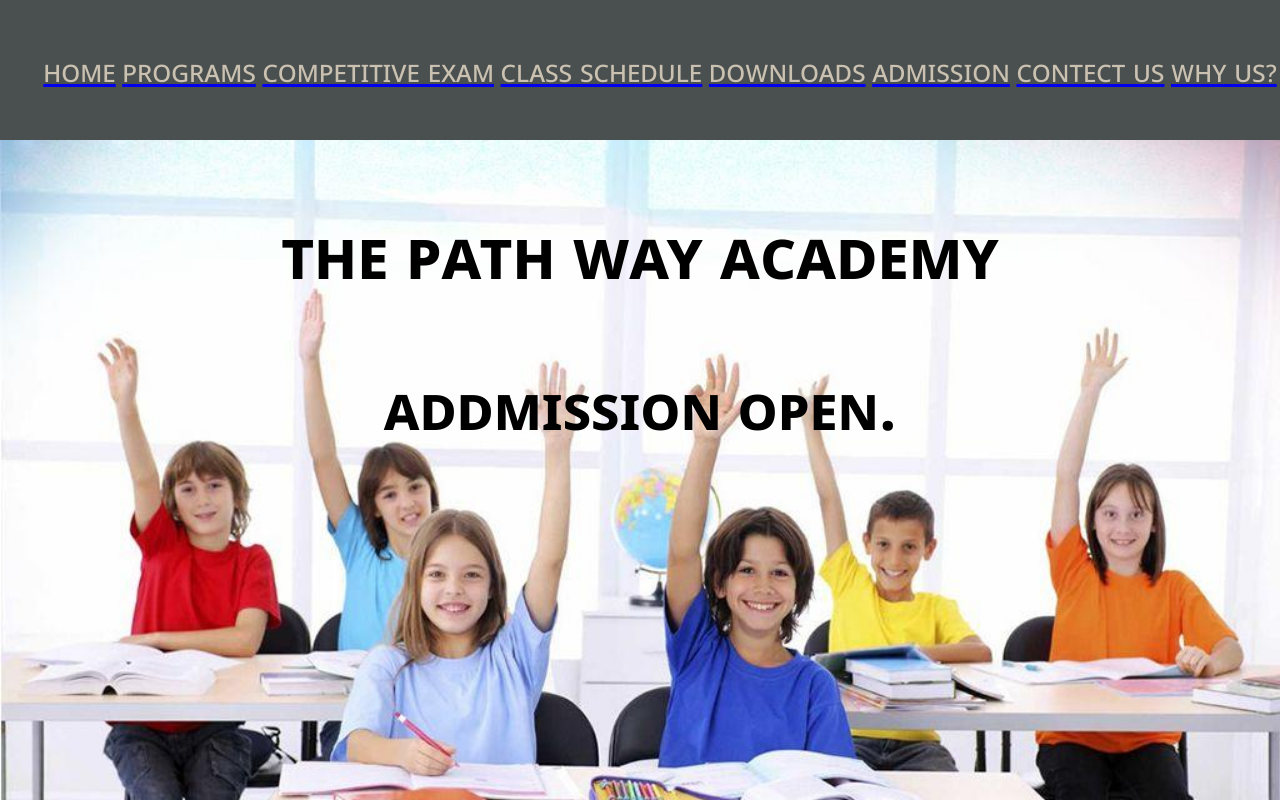
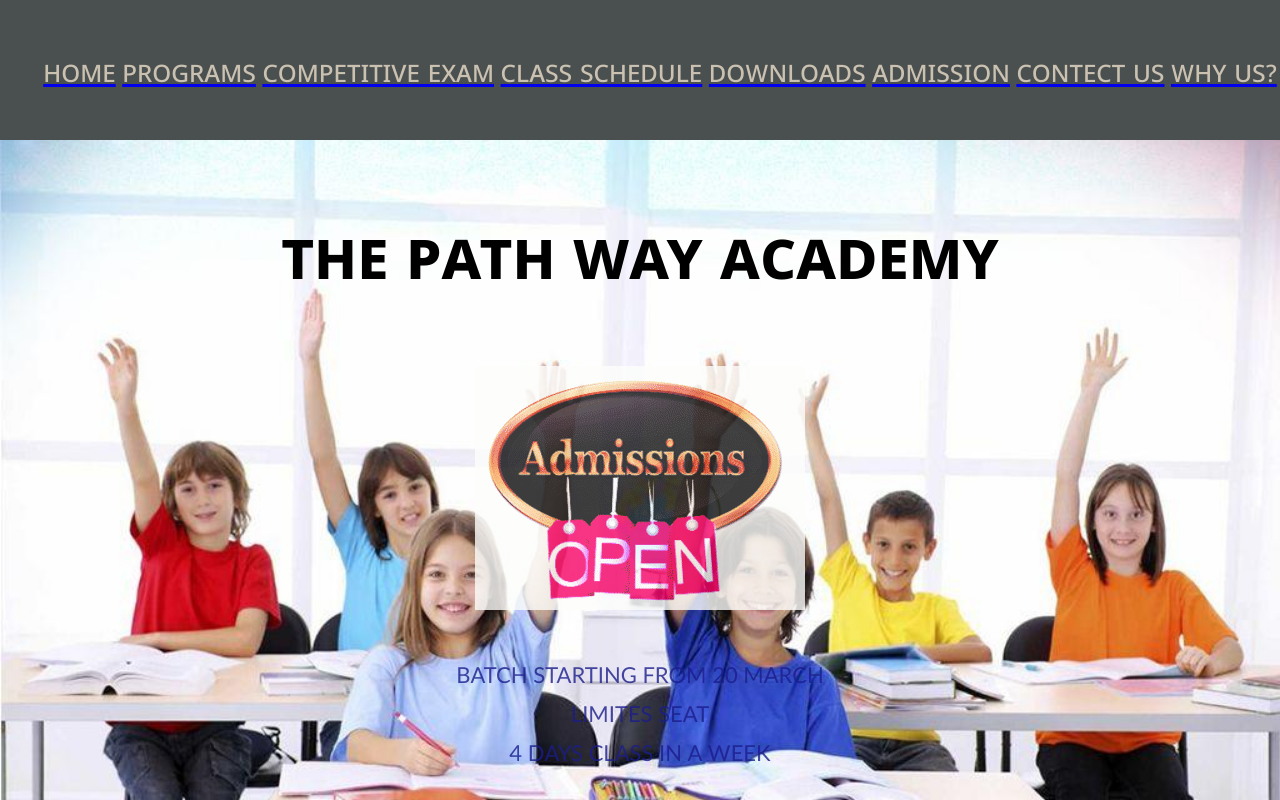
Before and after one commit to lyfofvipin/School_Management, a React (Create React App) app: page /admission in a window 1280 px wide. Built offline with nearby package versions, Linux system fonts and the light colour scheme.

Commit message:
Done with admission page

```diff
--- a/src/App.css
+++ b/src/App.css
@@ -94,3 +94,13 @@ li{
 .maintain{
   opacity: 0.8;
 }
+
+.admission{
+  opacity: 0.8;
+}
+
+.batch{
+  color: rgb(27, 29, 139);
+  font-size: xx-large;
+  font-family: 'Gill Sans', 'Gill Sans MT', Calibri, 'Trebuchet MS', sans-serif;
+}
--- a/src/admission.js
+++ b/src/admission.js
@@ -3,8 +3,15 @@ import './App.css';
 
 function Admission() {
   return (
-    <div className="App">
-      <h1>Addmission Open.</h1>
+    <div className="App" className="admission">
+      <img src={require('./images/admission.gif')} />
+      <div>
+        <p className="batch">
+          Batch starting from 20 March <br />
+          Limites Seat<br />
+          4 Days Class in a Week<br />
+        </p>
+      </div>
     </div>
   );
 }
```
Also changed, not shown: src/images/admission.gif (added).
